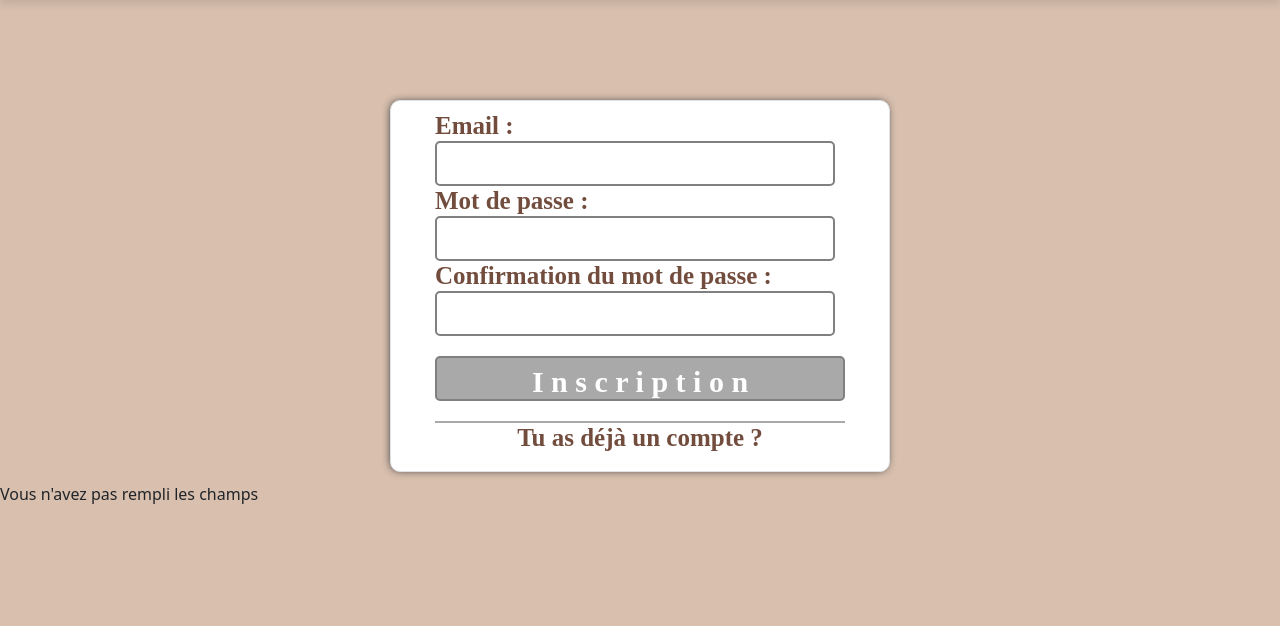
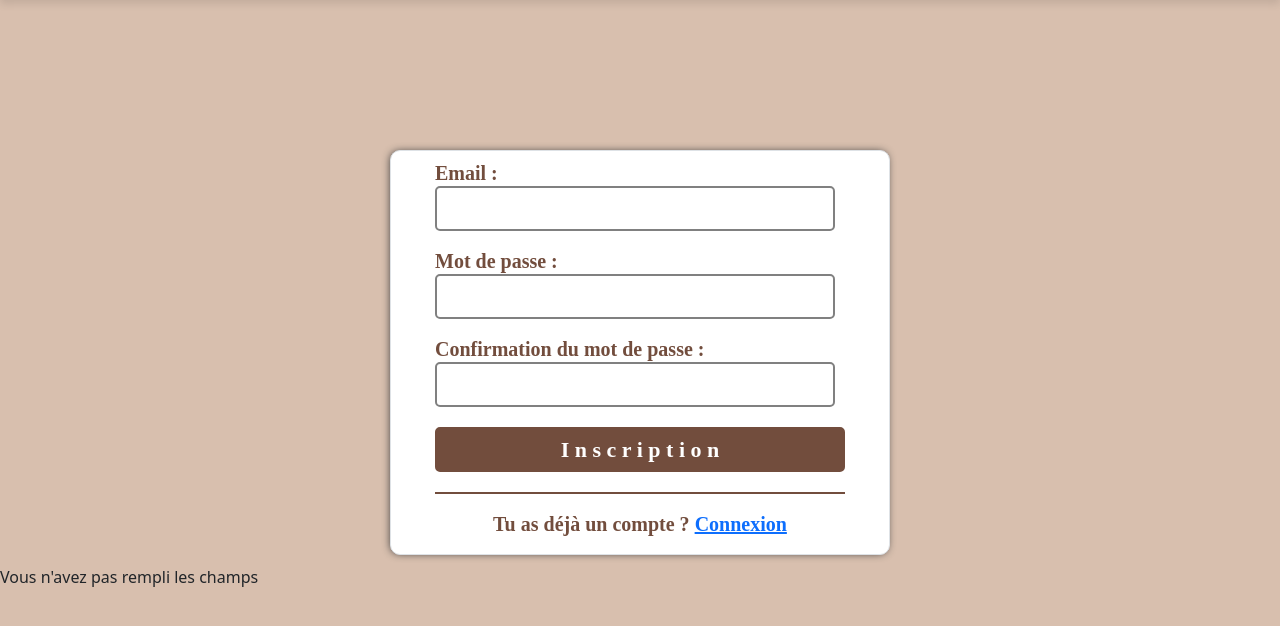
Before and after one commit to Kilian321/projet, a PHP site: page /registration.php in a window 1280 px wide. Shown: the part 56-682 px from the top of the page. Run offline with PHP 8.4, Linux system fonts and the light colour scheme; style sheets or scripts are compiled from the project's sources.

Commit message:
modif page inscription

```diff
--- a/CSS/style-user-accounts/style.scss
+++ b/CSS/style-user-accounts/style.scss
@@ -1,14 +1,14 @@
 h4{
   display:inline;
   font-weight: bold;
-  font-size: 25px;
+  font-size: 20px;
   font-family: "Jersey 10", serif;
   color:#724d3d;
 }
 .police{
   font-family: "Jersey 10", serif;
   color: #ffffff;
-  font-size: 30px;
+  font-size: 22px;
   font-weight: bold;
 }
 .no_text_decoration{
@@ -32,27 +32,16 @@ h4{
   width: 410px;
   font-weight: bold;
   color: white;
-  background-color: darkgray;
+  background-color: #724d3d;
   margin-top: 20px;
   border-radius: 5px;
-  border: 2px solid gray;
+  border: 2px solid  #724d3d;
+  transition: transform 0.5s;
   &:hover {
     transform: scale(1.05);
   };
 }
-.button_size_2{
-  height: 45px;
-  width: 410px;
-  font-weight: bold;
-  color: white;
-  background-color: #0d6efd;
-  border-radius: 5px;
-  border: 2px solid #0b63e3;
-  &:hover {
-    transform: scale(1.05);
-  };
 
-}
 .bg_body{
   background-color: #d8bfae;
 
@@ -89,10 +78,13 @@ h4{
   margin-top: 20px;
   height: 2px;
   width: 410px;
-  background-color: darkgray;
+  background-color: #724d3d;
 }
 .margin_top{
-  margin-top: 100px;
+  margin-top: 150px;
+}
+.margin-bottom{
+  margin-bottom: 18px;
 }
 .box{
   background-color: #f2e5d2;
--- a/PHP/navbar.php
+++ b/PHP/navbar.php
@@ -3,7 +3,6 @@
 <head>
     <link href="https://cdn.jsdelivr.net/npm/bootstrap@5.2.3/dist/css/bootstrap.min.css" rel="stylesheet" integrity="sha384-rbsA2VBKQhggwzxH7pPCaAqO46MgnOM80zW1RWuH61DGLwZJEdK2Kadq2F9CUG65" crossorigin="anonymous">
     <meta charset="UTF-8">
-    <title>Project</title>
     <link href="../CSS/navbar.css" rel="stylesheet">
     <link rel="icon" href="../PICTURE/Archeo-IT_Logo-removebg-preview.png">
 </head>
--- a/PHP/registration.php
+++ b/PHP/registration.php
@@ -25,20 +25,28 @@
     <div class="border center ">
         <div class="margin">
             <form method="post">
-                <h4> Email : </h4>  <br>
-                <input class="input_size" type="email" name="email" ><br>
-                <h4> Mot de passe :</h4> <br>
-                <input class="input_size" type="password" name="mot_de_passe"><br>
-                <h4>Confirmation du mot de passe : </h4><br>
+                <div class="margin-bottom">
+                    <h4> Email : </h4>  <br>
+                    <input class="input_size" type="email" name="email" required ><br>
+                </div>
 
-                <input class="input_size" type="password" name="mot_de_passe_confirmation"><br>
+                <div class="margin-bottom">
+                    <h4> Mot de passe :</h4> <br>
+                    <input class="input_size" type="password" name="mot_de_passe" required><br>
+                </div>
+                <div class="">
+                    <h4>Confirmation du mot de passe : </h4><br>
+                    <input class="input_size" type="password" name="mot_de_passe_confirmation" required><br>
+                </div>
+
                 <button class="button_size police" type="submit">I n s c r i p t i o n</button>
             </form>
 
-            <div class="line"></div>
+            <div class="line margin-bottom"></div>
 
             <div class="center">
-                <h4>Tu as déjà un compte ?</h4>
+                <h4>Tu as déjà un compte ? <a href="connexion.php">Connexion</a> </h4>
+
             </div>
         </div>
     </div>
```
